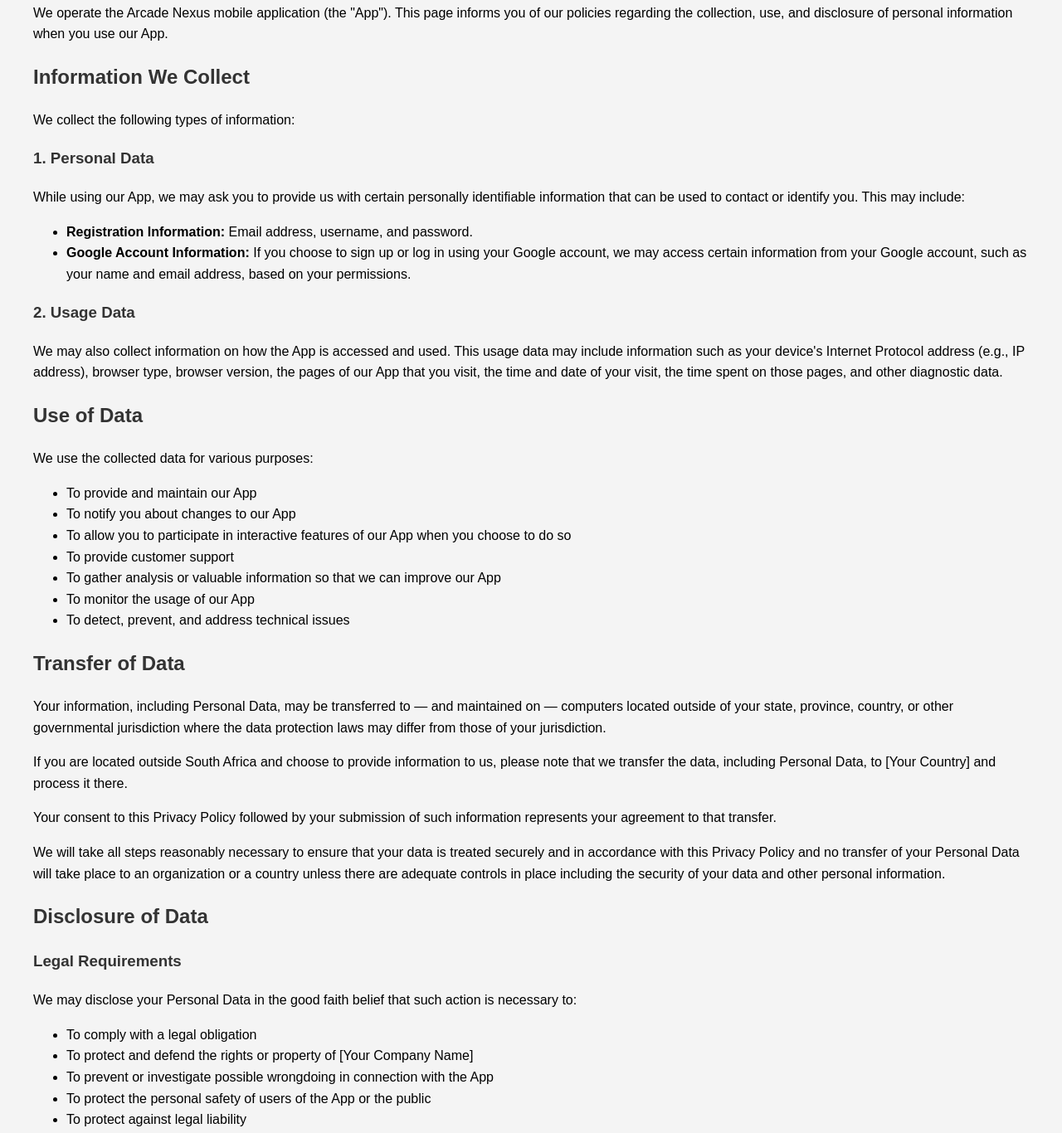
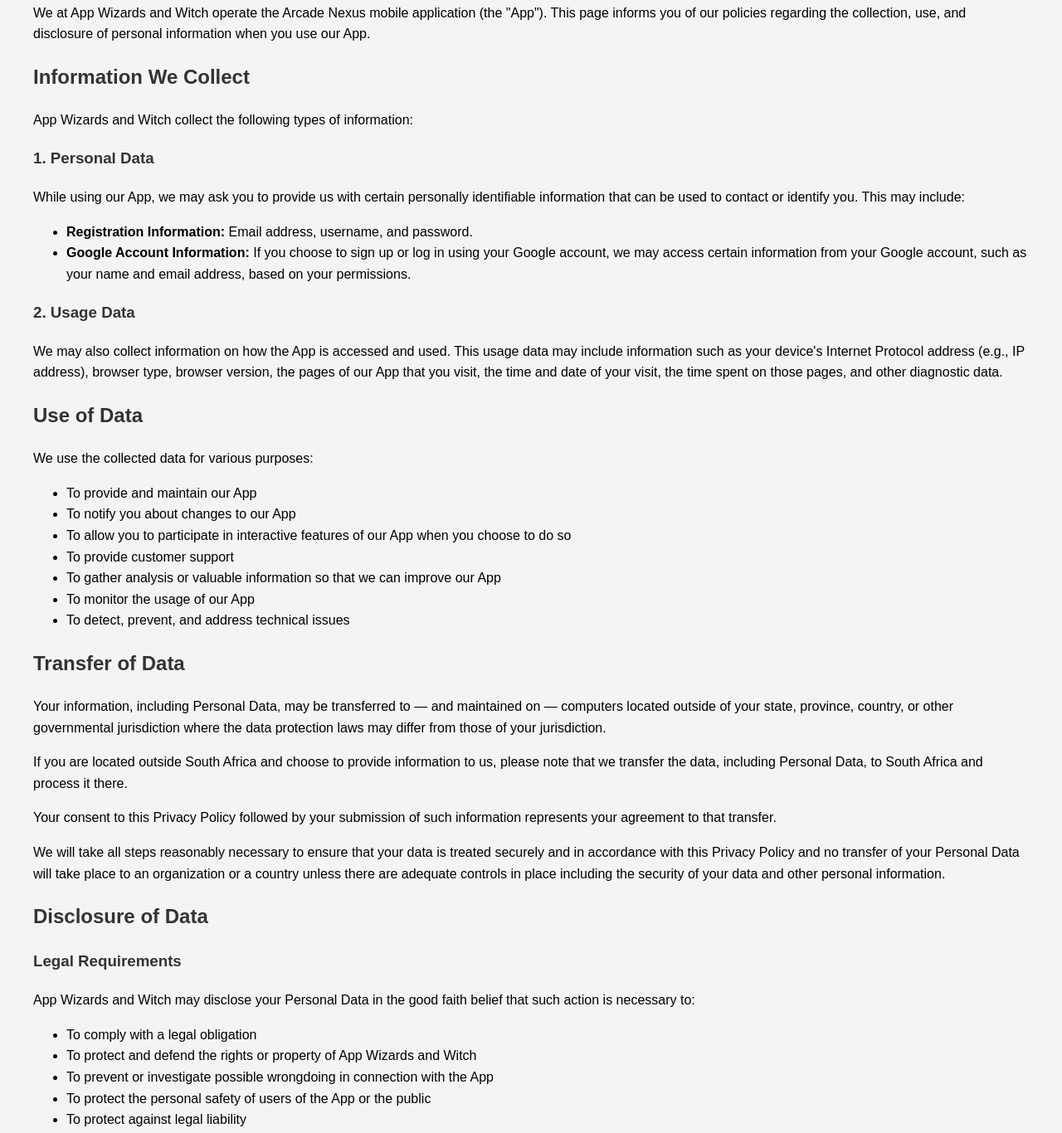
Before and after one commit to chrisgteague/ArcadeNexus.github.io, a plain HTML site: page index.html in a window 1280 px wide. Shown: the part 173-1539 px from the top of the page at 83% size. Drawn offline with Linux system fonts and the light colour scheme.

Commit message:
Update index.html

```diff
--- a/index.html
+++ b/index.html
@@ -28,10 +28,10 @@
     <h1>Privacy Policy for Arcade Nexus</h1>
     <p><strong>Last updated:</strong> 3 November 2024</p>
 
-    <p>We operate the Arcade Nexus mobile application (the "App"). This page informs you of our policies regarding the collection, use, and disclosure of personal information when you use our App.</p>
+    <p>We at App Wizards and Witch operate the Arcade Nexus mobile application (the "App"). This page informs you of our policies regarding the collection, use, and disclosure of personal information when you use our App.</p>
 
     <h2>Information We Collect</h2>
-    <p>We collect the following types of information:</p>
+    <p>App Wizards and Witch collect the following types of information:</p>
 
     <h3>1. Personal Data</h3>
     <p>While using our App, we may ask you to provide us with certain personally identifiable information that can be used to contact or identify you. This may include:</p>
@@ -57,16 +57,16 @@
 
     <h2>Transfer of Data</h2>
     <p>Your information, including Personal Data, may be transferred to — and maintained on — computers located outside of your state, province, country, or other governmental jurisdiction where the data protection laws may differ from those of your jurisdiction.</p>
-    <p>If you are located outside South Africa and choose to provide information to us, please note that we transfer the data, including Personal Data, to [Your Country] and process it there.</p>
+    <p>If you are located outside South Africa and choose to provide information to us, please note that we transfer the data, including Personal Data, to South Africa and process it there.</p>
     <p>Your consent to this Privacy Policy followed by your submission of such information represents your agreement to that transfer.</p>
     <p>We will take all steps reasonably necessary to ensure that your data is treated securely and in accordance with this Privacy Policy and no transfer of your Personal Data will take place to an organization or a country unless there are adequate controls in place including the security of your data and other personal information.</p>
 
     <h2>Disclosure of Data</h2>
     <h3>Legal Requirements</h3>
-    <p>We may disclose your Personal Data in the good faith belief that such action is necessary to:</p>
+    <p>App Wizards and Witch may disclose your Personal Data in the good faith belief that such action is necessary to:</p>
     <ul>
         <li>To comply with a legal obligation</li>
-        <li>To protect and defend the rights or property of [Your Company Name]</li>
+        <li>To protect and defend the rights or property of App Wizards and Witch</li>
         <li>To prevent or investigate possible wrongdoing in connection with the App</li>
         <li>To protect the personal safety of users of the App or the public</li>
         <li>To protect against legal liability</li>
```
